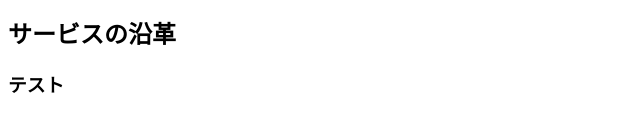
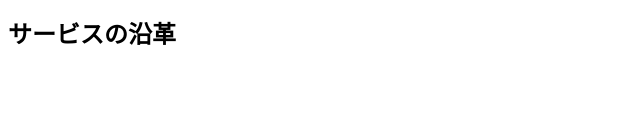
Before and after one commit to mamishiki/MyHTMLTags, a plain HTML site: page index.html in a window 1280 px wide. Shown: the part 184-316 px from the top of the page, 0-640 px from the left. Drawn offline with Linux system fonts and the light colour scheme.

Commit message:
コメントの追加しました。

```diff
--- a/index.html
+++ b/index.html
@@ -6,10 +6,13 @@
   <title>Document</title>
 </head>
 <body>
+  <!-- 大見出し -->
   <h1>ドットインストール</h1>
+
+  <!-- 中身見出し -->
   <h2>サービスの特徴</h2>
   <h2>提供中のサービス</h2>
   <h2>サービスの沿革</h2>
-  <h3>テスト</h3>
+  <h3></h3>
 </body>
 </html>
```
